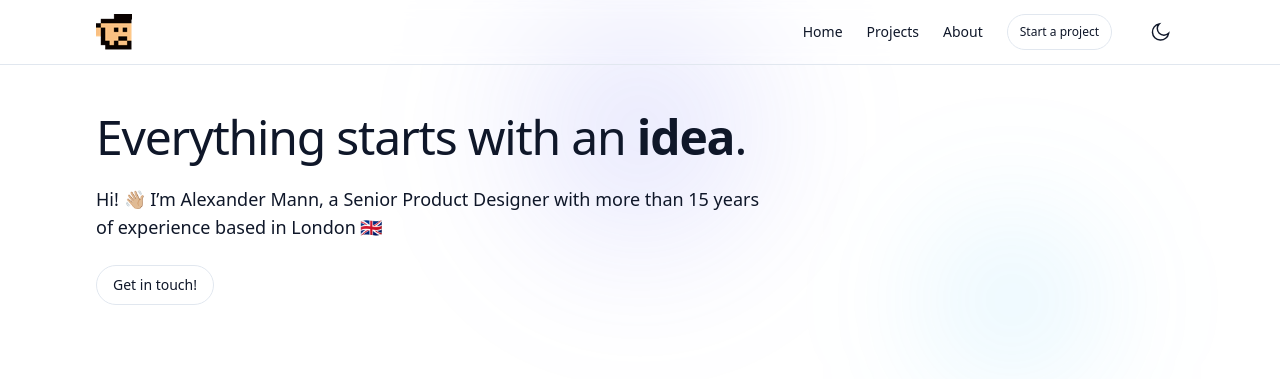
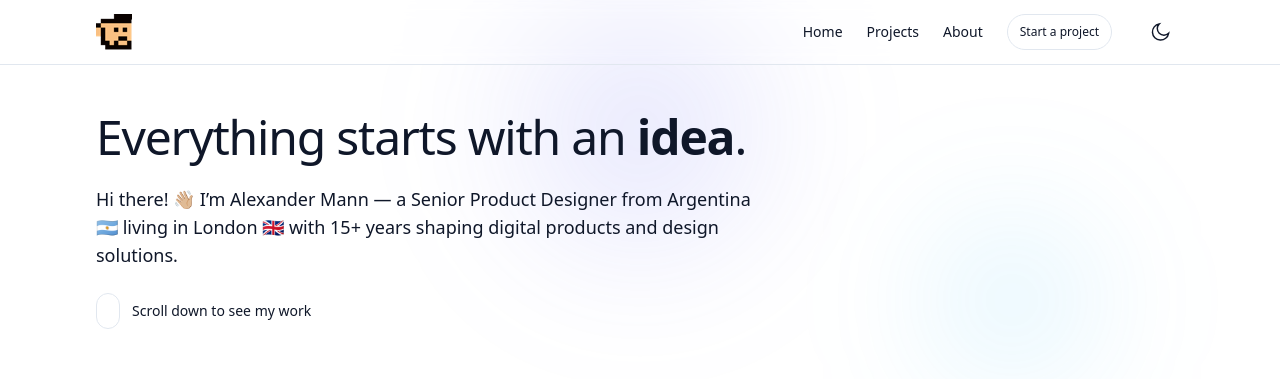
Before and after one commit to alex-mann-23/portfolio-xander, a Next.js app in the folder next-app/: page / in a window 1280 px wide. Shown: the top 379 px of the page. Built offline with nearby package versions, Linux system fonts and the light colour scheme.

Commit message:
new changes on the website

```diff
--- a/next-app/src/app/page.tsx
+++ b/next-app/src/app/page.tsx
@@ -1,6 +1,7 @@
 import Link from "next/link";
 import { PageTransition } from "@/components/PageTransition";
 import { ProjectsGrid } from "@/components/ProjectsGrid";
+import { ScrollToFeaturedButton } from "@/components/ScrollToFeaturedButton";
 import { Button } from "@/components/ui/button";
 import { Card, CardContent, CardHeader, CardTitle } from "@/components/ui/card";
 import { Separator } from "@/components/ui/separator";
@@ -17,13 +18,11 @@ export default function HomePage() {
           Everything starts with an <span className="font-bold">idea</span>.
         </h1>
         <p className="max-w-2xl text-lg text-muted-foreground">
-          Hi! 👋🏼 I’m Alexander Mann, a Senior Product Designer with more than 15 years of
-          experience based in London 🇬🇧
+          Hi there! 👋🏼 I’m Alexander Mann — a Senior Product Designer from Argentina 🇦🇷
+          living in London 🇬🇧 with 15+ years shaping digital products and design solutions.
         </p>
         <div className="flex flex-wrap gap-3">
-          <Button className="border border-primary" asChild>
-            <a href={site.cta.href}>Get in touch!</a>
-          </Button>
+          <ScrollToFeaturedButton />
         </div>
       </section>
 
--- /dev/null
+++ b/next-app/src/components/ScrollToFeaturedButton.tsx
@@ -0,0 +1,36 @@
+"use client";
+
+import { motion } from "framer-motion";
+
+const SCROLL_OFFSET = 80;
+
+export function ScrollToFeaturedButton() {
+  const handleClick = () => {
+    const featuredSection = document.getElementById("featured");
+    if (!featuredSection) {
+      return;
+    }
+
+    const top =
+      featuredSection.getBoundingClientRect().top + window.scrollY - SCROLL_OFFSET;
+
+    window.scrollTo({ top, behavior: "smooth" });
+  };
+
+  return (
+    <button
+      type="button"
+      onClick={handleClick}
+      className="group inline-flex items-center gap-3 text-sm font-medium text-foreground/80 transition hover:text-foreground"
+    >
+      <span className="relative flex h-9 w-6 items-start justify-center rounded-full border border-foreground/50">
+        <motion.span
+          className="mt-2 h-1.5 w-1.5 rounded-full bg-foreground"
+          animate={{ y: [0, 8, 0] }}
+          transition={{ duration: 1.3, repeat: Infinity, ease: "easeInOut" }}
+        />
+      </span>
+      <span>Scroll down to see my work</span>
+    </button>
+  );
+}
```
